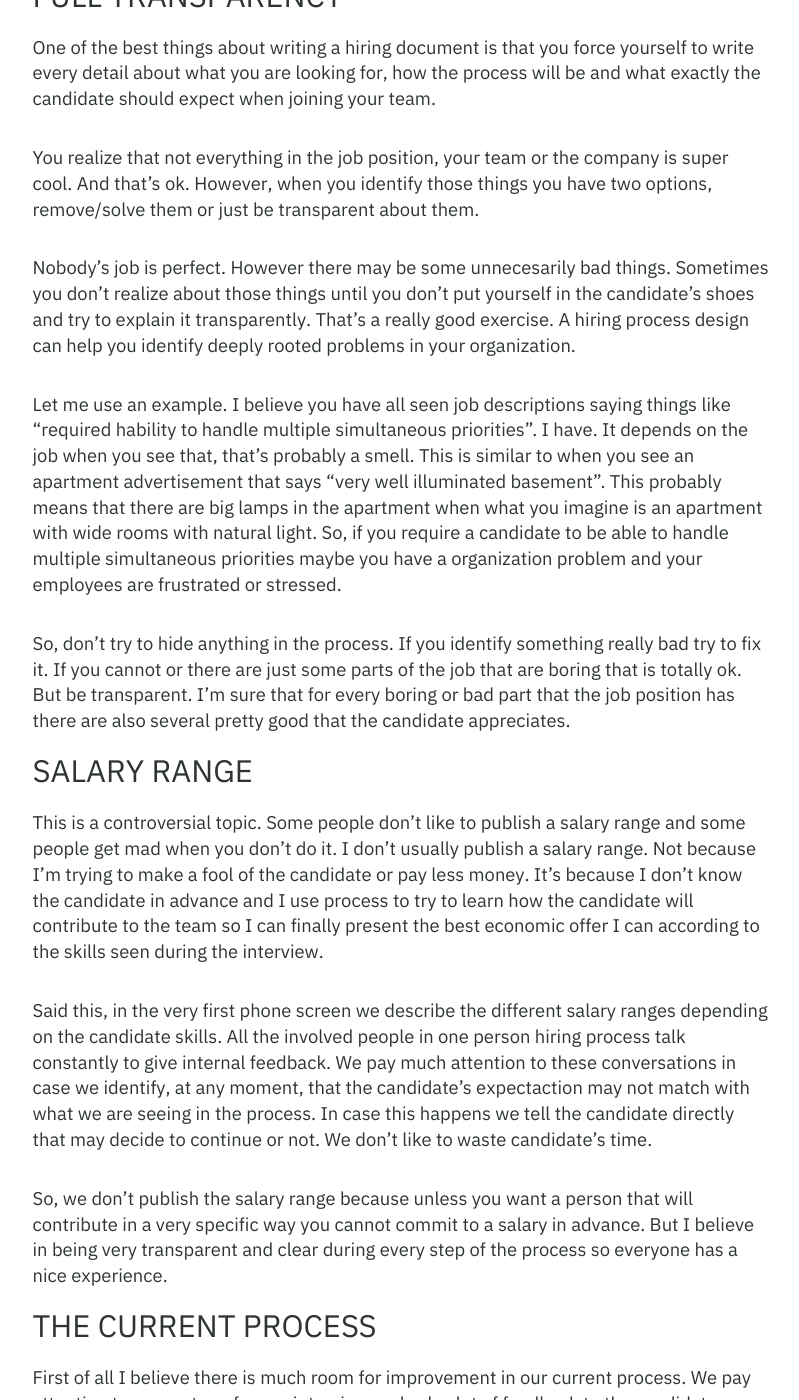
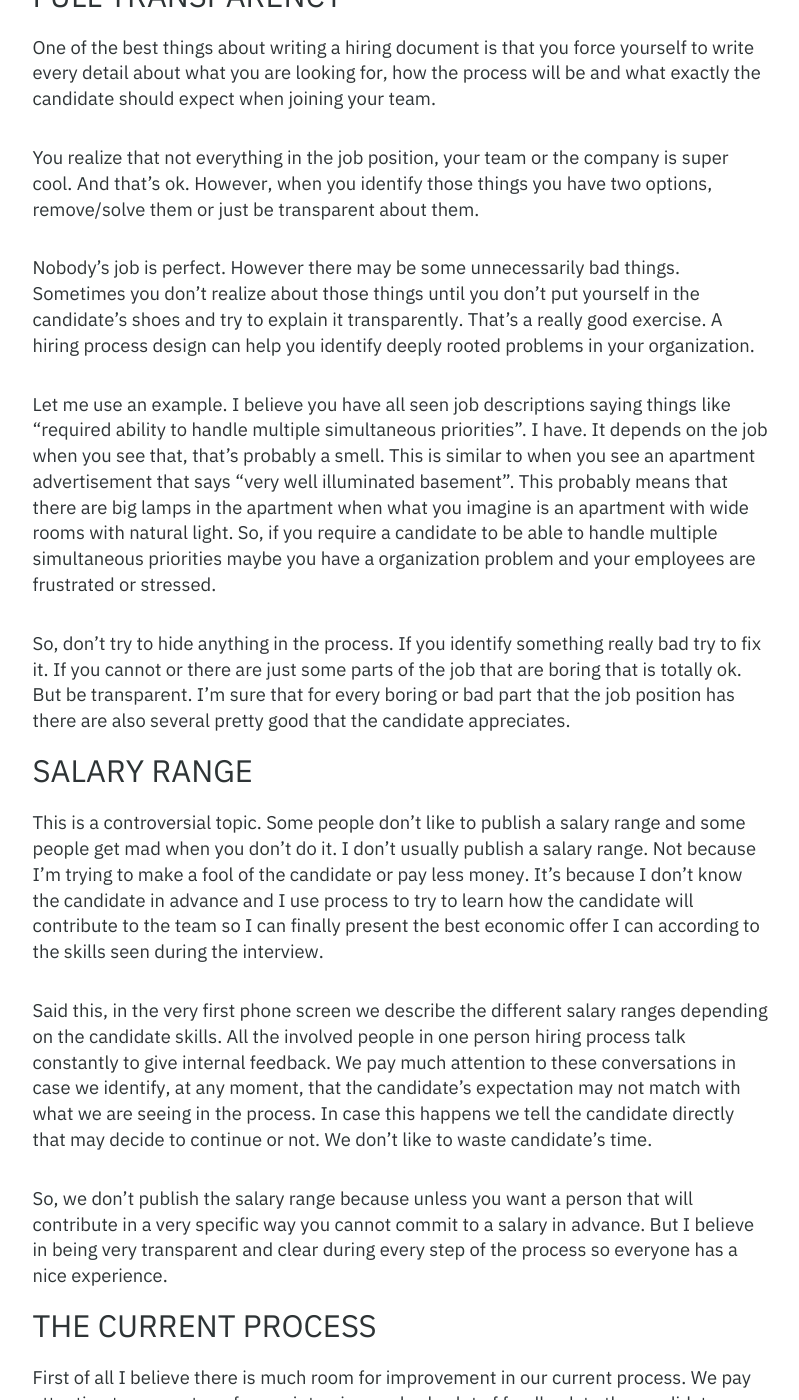
Before and after one commit to luisbosque/luisbosque.github.com, a Jekyll site: the page built from _posts/2017-11-22-hiring-humans-at-carto-infrastructure-team.markdown, in a window 1280 px wide and 1400 px high, scrolled down 3152 px. Shown: the whole window, without its empty margins (239-1038 px from the left). Built offline with Jekyll 4.4.1, drawn with Linux system fonts in a browser that asks for light colours; some web fonts are replaced; some of the changed text lies outside the part shown.

Commit message:
Fixed some typos

```diff
--- a/_posts/2017-11-22-hiring-humans-at-carto-infrastructure-team.markdown
+++ b/_posts/2017-11-22-hiring-humans-at-carto-infrastructure-team.markdown
@@ -36,9 +36,9 @@
 
 You probably need only a few technical skills which will be related with those things that you work with every single day. I can count with one hand's fingers the technologies or tools that we work with every day at CARTO: linux in general, chef and python. This group of "requirements" can even be smaller. For example chef and python are things that the candidate will learn if she/he already has experience with similar frameworks/languages. In summary I'm confident that the only real technical requirements are experience with linux servers and coding skills. As general as that.
 
-Another thing I have learnt during the last years is that you want/need people different in your team. Different gender, different culture, different working experiences, etc.. You need people that share essentially the same values but that think differently and solve the same problems from different perspectives. That's what will make your team keep growing and innovating.
+Another thing I have learnt during the last years is that you want/need different people in your team. Different gender, different culture, different working experiences, etc.. You need people that share essentially the same values but that think differently and solve the same problems from different perspectives. That's what will make your team keep growing and innovating.
 
-In my case, the people I look for must have several soft skills like team working, hability to analyse, understand and explain things, initiative, care for detail, ownership and energy. In general I look for people that is going to be able to contribute to the team and bring something new like a different perspective, and of course, people that I would like to work with after knowing her/him.
+In my case, the people I look for must have several soft skills like team working, ability to analyse, understand and explain things, initiative, care for detail, ownership and energy. In general I look for people that is going to be able to contribute to the team and bring something new like a different perspective, and of course, people that I would like to work with after knowing her/him.
 
 
 ## Make it personal
@@ -65,9 +65,9 @@
 
 You realize that not everything in the job position, your team or the company is super cool. And that's ok. However, when you identify those things you have two options, remove/solve them or just be transparent about them.
 
-Nobody's job is perfect. However there may be some unnecesarily bad things. Sometimes you don't realize about those things until you don't put yourself in the candidate's shoes and try to explain it transparently. That's a really good exercise. A hiring process design can help you identify deeply rooted problems in your organization.
+Nobody's job is perfect. However there may be some unnecessarily bad things. Sometimes you don't realize about those things until you don't put yourself in the candidate's shoes and try to explain it transparently. That's a really good exercise. A hiring process design can help you identify deeply rooted problems in your organization.
 
-Let me use an example. I believe you have all seen job descriptions saying things like "required hability to handle multiple simultaneous priorities". I have. It depends on the job when you see that, that's probably a smell. This is similar to when you see an apartment advertisement that says "very well illuminated basement". This probably means that there are big lamps in the apartment when what you imagine is an apartment with wide rooms with natural light. So, if you require a candidate to be able to handle multiple simultaneous priorities maybe you have a organization problem and your employees are frustrated or stressed.
+Let me use an example. I believe you have all seen job descriptions saying things like "required ability to handle multiple simultaneous priorities". I have. It depends on the job when you see that, that's probably a smell. This is similar to when you see an apartment advertisement that says "very well illuminated basement". This probably means that there are big lamps in the apartment when what you imagine is an apartment with wide rooms with natural light. So, if you require a candidate to be able to handle multiple simultaneous priorities maybe you have a organization problem and your employees are frustrated or stressed.
 
 So, don't try to hide anything in the process. If you identify something really bad try to fix it. If you cannot or there are just some parts of the job that are boring that is totally ok. But be transparent. I'm sure that for every boring or bad part that the job position has there are also several pretty good that the candidate appreciates.
 
@@ -77,7 +77,7 @@
 This is a controversial topic. Some people don't like to publish a salary range and some people get mad when you don't do it.
 I don't usually publish a salary range. Not because I'm trying to make a fool of the candidate or pay less money. It's because I don't know the candidate in advance and I use process to try to learn how the candidate will contribute to the team so I can finally present the best economic offer I can according to the skills seen during the interview.
 
-Said this, in the very first phone screen we describe the different salary ranges depending on the candidate skills. All the involved people in one person hiring process talk constantly to give internal feedback. We pay much attention to these conversations in case we identify, at any moment, that the candidate's expectaction may not match with what we are seeing in the process. In case this happens we tell the candidate directly that may decide to continue or not. We don't like to waste candidate's time.
+Said this, in the very first phone screen we describe the different salary ranges depending on the candidate skills. All the involved people in one person hiring process talk constantly to give internal feedback. We pay much attention to these conversations in case we identify, at any moment, that the candidate's expectation may not match with what we are seeing in the process. In case this happens we tell the candidate directly that may decide to continue or not. We don't like to waste candidate's time.
 
 So, we don't publish the salary range because unless you want a person that will contribute in a very specific way you cannot commit to a salary in advance. But I believe in being very transparent and clear during every step of the process so everyone has a nice experience.
 
```
Also changed, not shown: other parts of _posts/2017-11-22-hiring-humans-at-carto-infrastructure-team.markdown (+3 -3 lines).
